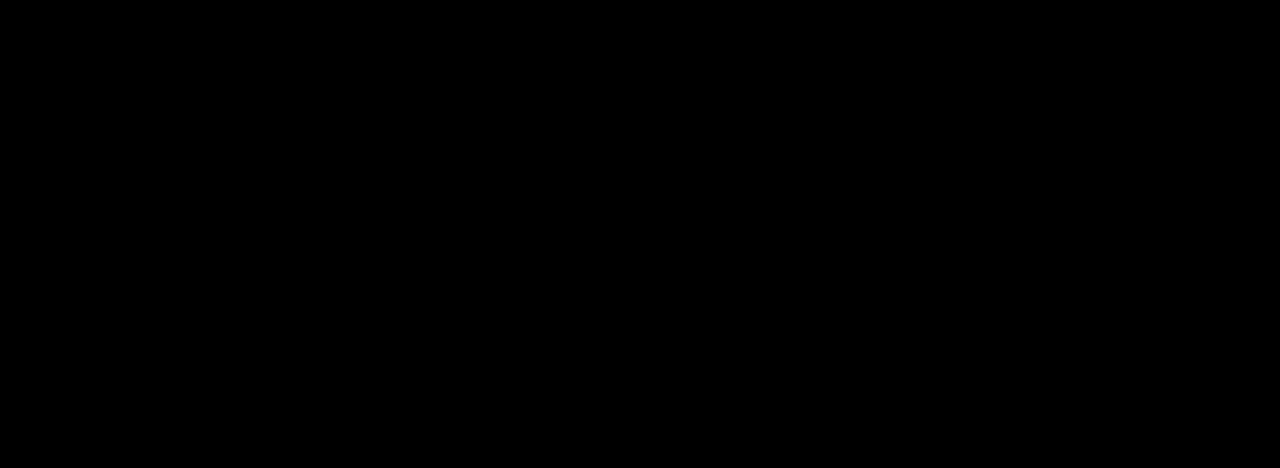
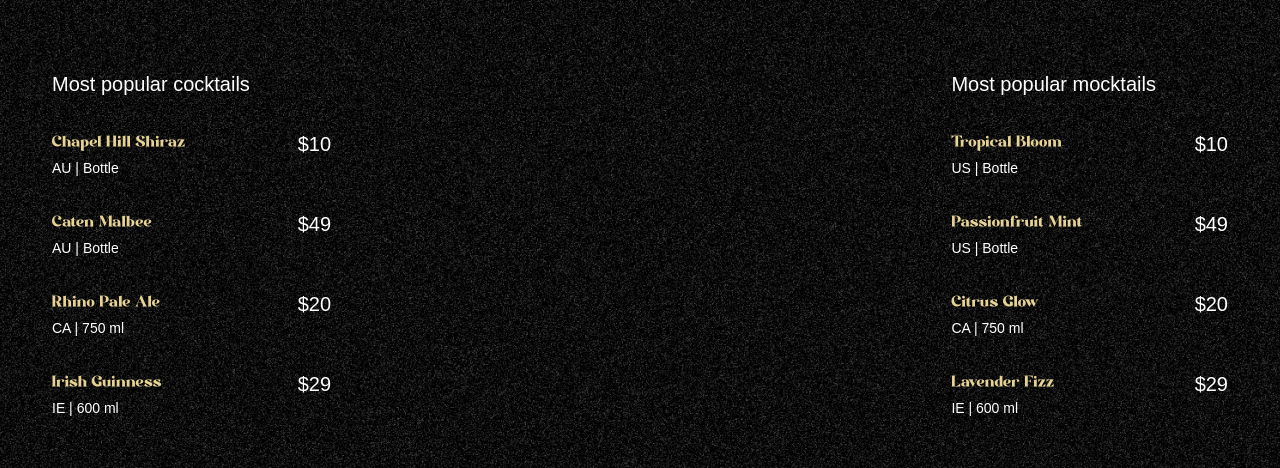
Before and after one commit to its-sarath28/gsap_landing_page, a React (Vite) app: page / in a window 1280 px wide. Shown: the part 890-1358 px from the top of the page. Built offline with nearby package versions, Linux system fonts and the light colour scheme; a web font is replaced by a local one.

Commit message:
Implemented Cocktail scroll animation

```diff
--- a/constants/index.js
+++ b/constants/index.js
@@ -21,13 +21,13 @@
   {
     name: "Chapel Hill Shiraz",
     country: "AU",
-    detail: "Battle",
+    detail: "Bottle",
     price: "$10",
   },
   {
     name: "Caten Malbee",
     country: "AU",
-    detail: "Battle",
+    detail: "Bottle",
     price: "$49",
   },
   {
@@ -48,13 +48,13 @@
   {
     name: "Tropical Bloom",
     country: "US",
-    detail: "Battle",
+    detail: "Bottle",
     price: "$10",
   },
   {
     name: "Passionfruit Mint",
     country: "US",
-    detail: "Battle",
+    detail: "Bottle",
     price: "$49",
   },
   {
--- a/src/App.jsx
+++ b/src/App.jsx
@@ -3,6 +3,7 @@
 
 import Navbar from "./components/Navbar";
 import Hero from "./components/Hero";
+import Cocktails from "./components/Cocktails";
 
 gsap.registerPlugin(ScrollTrigger, SplitText);
 
@@ -11,6 +12,7 @@
     <main>
       <Navbar />
       <Hero />
+      <Cocktails />
     </main>
   );
 };
--- /dev/null
+++ b/src/components/Cocktails.jsx
@@ -0,0 +1,78 @@
+import { useGSAP } from "@gsap/react";
+import gsap from "gsap";
+
+import { cocktailLists, mockTailLists } from "../../constants";
+
+const Cocktails = () => {
+  useGSAP(() => {
+    const parallaxTimeline = gsap.timeline({
+      scrollTrigger: {
+        trigger: "#cocktails",
+        start: "top 30%",
+        end: "bottom 80%",
+        scrub: true,
+      },
+    });
+
+    parallaxTimeline
+      .from("#c-left-leaf", {
+        x: -100,
+        y: 100,
+      })
+      .from("#c-right-leaf", {
+        x: 100,
+        y: 100,
+      });
+  });
+
+  return (
+    <section id="cocktails" className="noisy px-[2rem]">
+      <img src="/images/cocktail-left-leaf.png" alt="l-leaf" id="c-left-leaf" />
+      <img
+        src="/images/cocktail-right-leaf.png"
+        alt="r-leaf"
+        id="c-right-leaf"
+      />
+
+      <div className="list">
+        <div className="popular">
+          <h2>Most popular cocktails</h2>
+
+          <ul>
+            {cocktailLists.map(({ country, detail, name, price }) => (
+              <li key={name}>
+                <div className="md:me-28">
+                  <h3>{name}</h3>
+                  <p>
+                    {country} | {detail}
+                  </p>
+                </div>
+                <span>{price}</span>
+              </li>
+            ))}
+          </ul>
+        </div>
+
+        <div className="loved">
+          <h2>Most popular mocktails</h2>
+
+          <ul>
+            {mockTailLists.map(({ country, detail, name, price }) => (
+              <li key={name}>
+                <div className="me-28">
+                  <h3>{name}</h3>
+                  <p>
+                    {country} | {detail}
+                  </p>
+                </div>
+                <span>{price}</span>
+              </li>
+            ))}
+          </ul>
+        </div>
+      </div>
+    </section>
+  );
+};
+
+export default Cocktails;
```
